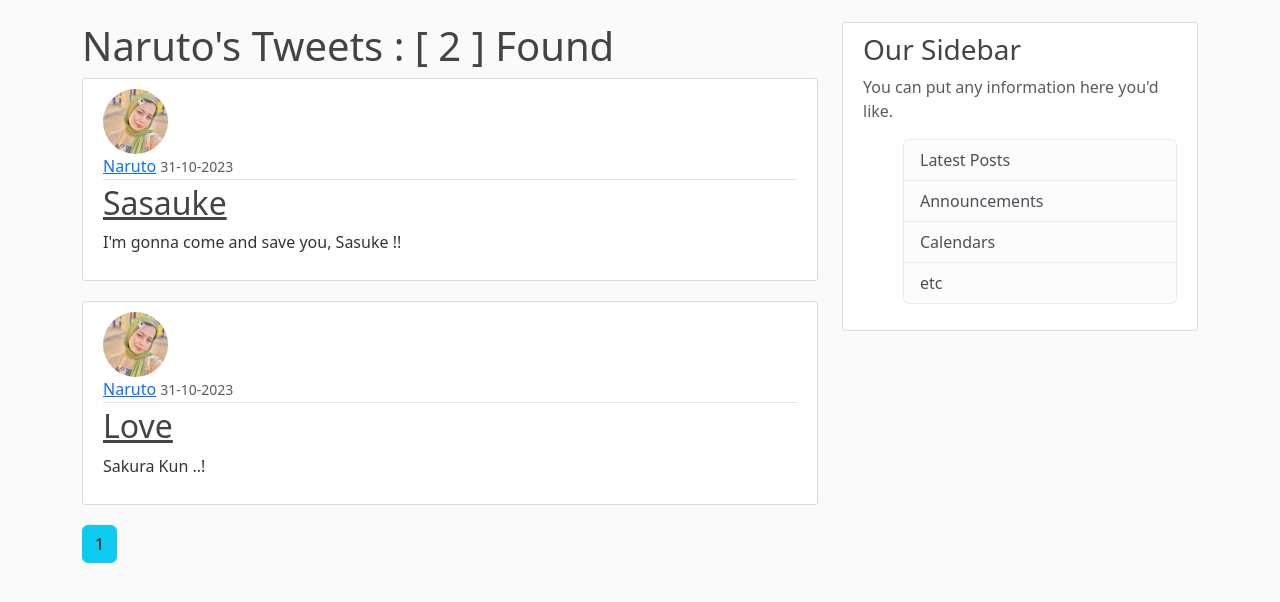
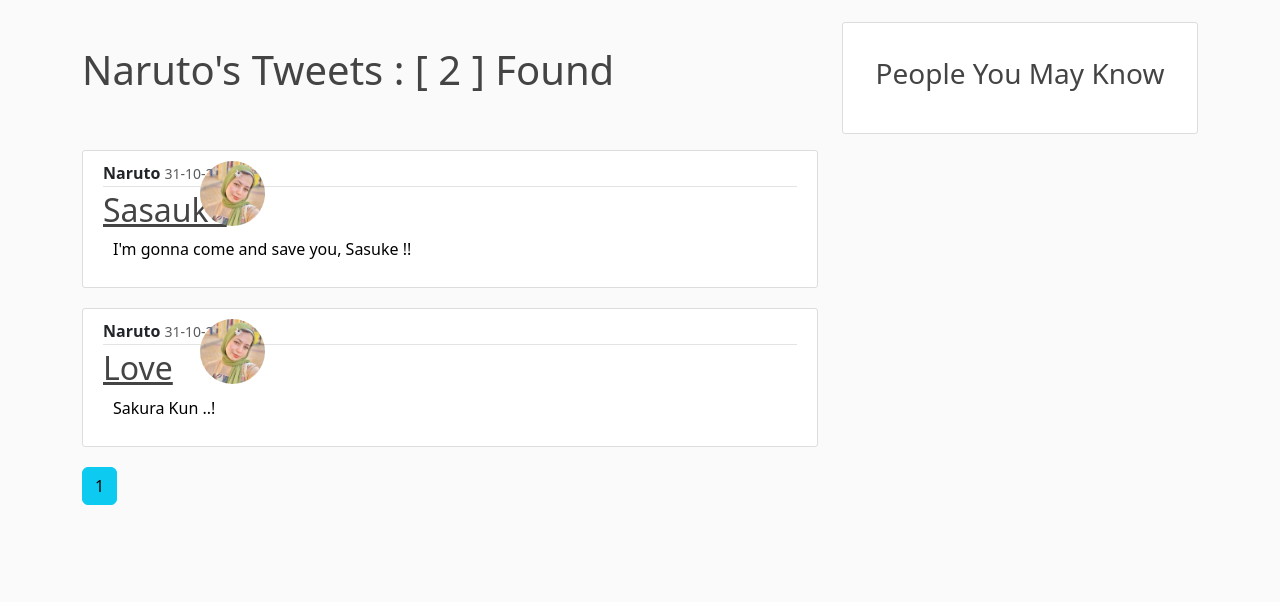
Before and after one commit to mariamtamerr/Twitter----Flask, a Flask app: page /users/Naruto in a window 1280 px wide. Shown: the part 58-660 px from the top of the page. Run offline with Flask 3, Linux system fonts and the light colour scheme.

Commit message:
Adding People You May Know SIdebar

```diff
--- a/twitter/templates/base.html
+++ b/twitter/templates/base.html
@@ -78,15 +78,17 @@
       </div>
       <div class="col-md-4">
         <div class="content-section">
-          <h3>Our Sidebar</h3>
-          <p class='text-muted'>You can put any information here you'd like.
-            <ul class="list-group">
-              <li class="list-group-item list-group-item-light">Latest Posts</li>
-              <li class="list-group-item list-group-item-light">Announcements</li>
-              <li class="list-group-item list-group-item-light">Calendars</li>
-              <li class="list-group-item list-group-item-light">etc</li>
-            </ul>
-          </p>
+          <br>
+          <h3 class="text-center">People You May Know</h3> <br>
+          <ul class="list-group">
+            {% for user in random_users %}
+            <li class="list-group-item list-group-item-light">
+              <img src="{{ url_for('static', filename='images/' + user.image) }}" alt="{{ user.username }}" class="rounded-circle article-img">
+                {{ user.username }}
+            </li>
+            {% endfor %}
+        </ul>
+
         </div>
       </div>
     </div>
--- a/twitter/templates/home.html
+++ b/twitter/templates/home.html
@@ -31,11 +31,13 @@
     <h2>
       <a
         class="article-title text-decoration-none"
-        href="{{url_for('posts.post' , post_id=post.id)}}"
+
         >{{ post.title }}</a
       >
     </h2>
-    <p class="article-content" style="margin-left: 10px">{{ post.content }}</p>
+    <a href="{{url_for('posts.post' , post_id=post.id)}}" style="cursor:pointer; text-decoration:none; color:black">
+      <p class="article-content "  style="margin-left: 10px;  ">{{ post.content }}</p>
+   </a>
   </div>
 </article>
 {% endfor %}
--- a/twitter/templates/user_posts.html
+++ b/twitter/templates/user_posts.html
@@ -5,21 +5,32 @@
 
  {% block content %}
 
+ <br>
 
- <h1> {{user.username}}'s Tweets : [ {{posts.total}} ] Found </h1>
+ <h1> {{user.username}}'s Tweets : [ {{posts.total}} ] Found </h1> <br> <br>
  <!-- LOOPING THROUGH POSTS ( EVERY SINGLE POST ) -->
 
  {% for post in posts.items %}
 
  <article class="media content-section">
-  <img class="rounded-circle article-img" src="{{ url_for('static', filename='images/' + post.author.image) }}" />
+  {% if post.author.image %}
+
+  <img
+    class="rounded-circle article-img position-absolute"
+    style="left: 200px"
+    src="{{ url_for('static', filename='images/' + post.author.image) }}"
+  />
+
+  {% else %} {% endif %}
     <div class="media-body">
       <div class="article-metadata">
-        <a class="mr-2" href="{{ url_for('users.user_posts' , username=post.author.username) }}">{{ post.author.username }}</a>
+        <a class="mr-2 text-dark text-decoration-none" style="font-weight:bold" href="{{ url_for('users.user_posts' , username=post.author.username) }}">{{ post.author.username }}</a>
         <small class="text-muted">{{ post.date_posted.strftime('%d-%m-%Y') }}</small>
       </div>
-      <h2><a class="article-title" href="{{url_for('posts.post' , post_id=post.id)}}">{{ post.title }}</a></h2>
-      <p class="article-content">{{ post.content }}</p>
+      <h2><a class="article-title" >{{ post.title }}</a></h2>
+      <a href="{{url_for('posts.post' , post_id=post.id)}}" style="cursor:pointer; text-decoration:none; color:black">
+        <p class="article-content "  style="margin-left: 10px;  ">{{ post.content }}</p>
+     </a>
 
     </div>
   </article>
```
Also changed, not shown: twitter/main/routes.py (+21 -5 lines).
